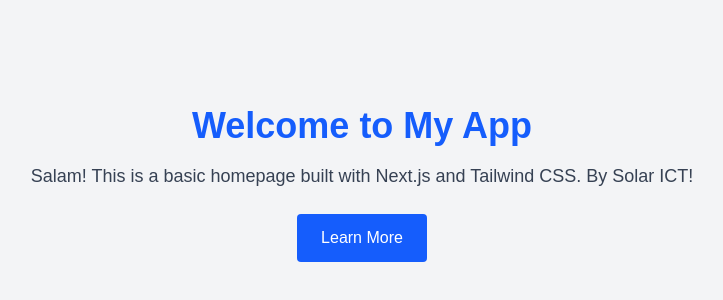
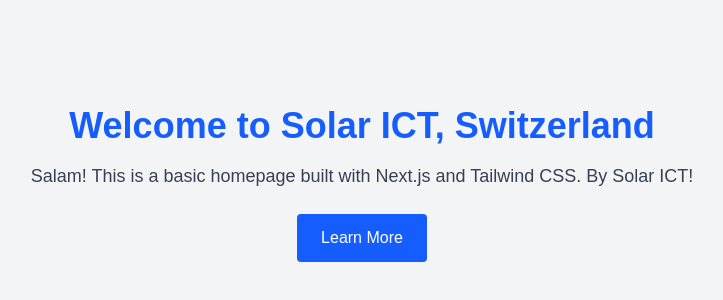
Before and after one commit to solarinfo/test2, a Next.js app: page / in a window 1280 px wide. Shown: the part 216-516 px from the top of the page, without its empty margins (278-1001 px from the left). Built offline with nearby package versions, Linux system fonts and the light colour scheme.

Commit message:
Change the title

```diff
--- a/src/app/page.tsx
+++ b/src/app/page.tsx
@@ -1,7 +1,7 @@
 export default function Home() {
   return (
     <main className="flex flex-col items-center justify-center min-h-screen p-8 bg-gray-100">
-      <h1 className="text-4xl font-bold text-blue-600 mb-4">Welcome to My App</h1>
+      <h1 className="text-4xl font-bold text-blue-600 mb-4">Welcome to Solar ICT, Switzerland</h1>
       <p className="text-gray-700 text-lg mb-6">
         Salam! This is a basic homepage built with Next.js and Tailwind CSS.
         By Solar ICT!
```
